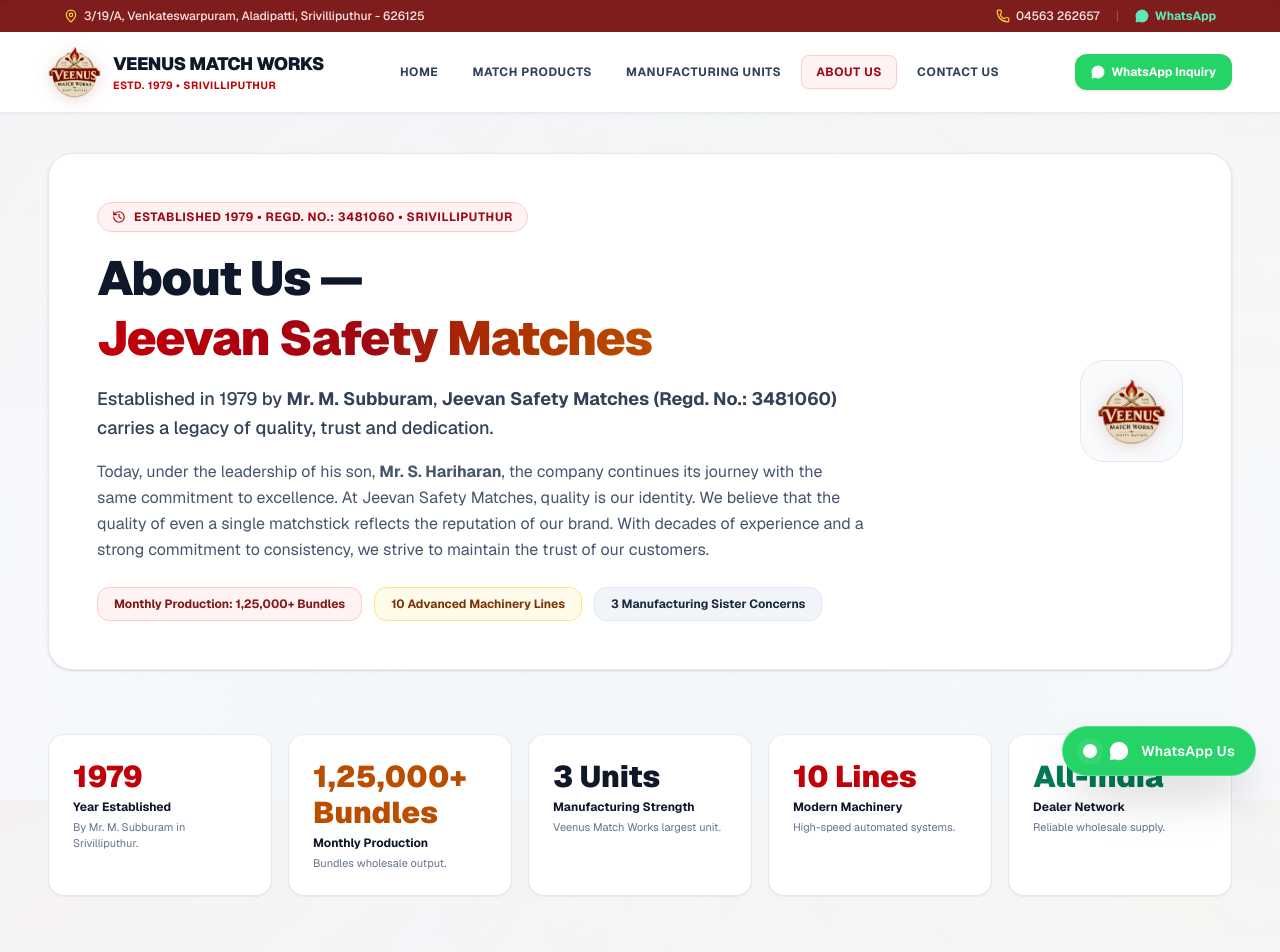
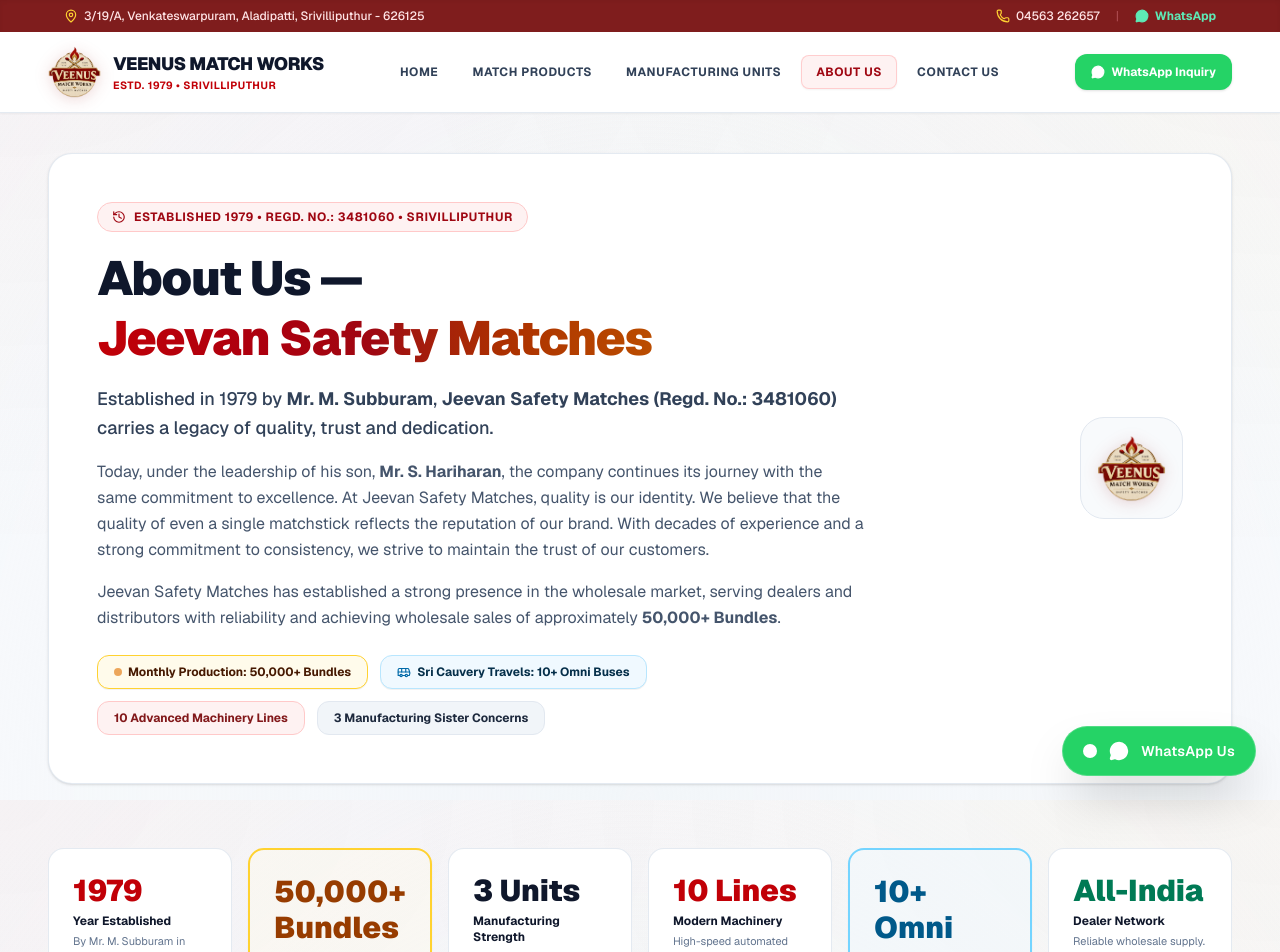
Before and after one commit to veenusmatchworks/jeevan-safety-matches, a Next.js app: page /about in a window 1280 px wide. Shown: the top 952 px of the page. Built offline with nearby package versions, Linux system fonts and the light colour scheme.

Commit message:
feat: add Sri Cauvery Travels, reduce monthly sales to 50k, and remove all lorry mentions

```diff
--- a/app/about/page.tsx
+++ b/app/about/page.tsx
@@ -18,7 +18,8 @@ import {
   Factory,
   Cog,
   Layers,
-  Sparkles
+  Sparkles,
+  Bus
 } from 'lucide-react';
 import { VeenusLogo } from '@/components/VeenusLogo';
 import { useFactory } from '@/context/FactoryContext';
@@ -72,11 +73,20 @@ export default function AboutPage() {
               Today, under the leadership of his son, <strong>Mr. S. Hariharan</strong>, the company continues its journey with the same commitment to excellence. At Jeevan Safety Matches, quality is our identity. We believe that the quality of even a single matchstick reflects the reputation of our brand. With decades of experience and a strong commitment to consistency, we strive to maintain the trust of our customers.
             </p>
 
+            <p className="text-sm sm:text-base text-slate-600 leading-relaxed">
+              Jeevan Safety Matches has established a strong presence in the wholesale market, serving dealers and distributors with reliability and achieving wholesale sales of approximately <strong>{companyContact.monthlyProduction || '50,000+ Bundles'}</strong>.
+            </p>
+
             <div className="pt-2 flex flex-wrap items-center gap-3">
+              <div className="px-4 py-2 rounded-xl bg-amber-50 border border-amber-300 text-amber-950 text-xs font-bold flex items-center gap-1.5 shadow-2xs">
+                <span className="w-2 h-2 rounded-full bg-amber-600 animate-pulse"></span>
+                <span>Monthly Production: {companyContact.monthlyProduction || '50,000+ Bundles'}</span>
+              </div>
+              <div className="px-4 py-2 rounded-xl bg-sky-50 border border-sky-200 text-sky-950 text-xs font-bold flex items-center gap-1.5 shadow-2xs">
+                <Bus className="w-3.5 h-3.5 text-sky-700" />
+                <span>Sri Cauvery Travels: {companyContact.cauveriTravelsFleet || '10+ Omni Buses'}</span>
+              </div>
               <div className="px-4 py-2 rounded-xl bg-red-50 border border-red-200 text-red-900 text-xs font-bold">
-                Monthly Production: {companyContact.monthlyProduction || '1,25,000+ Bundles'}
-              </div>
-              <div className="px-4 py-2 rounded-xl bg-amber-50 border border-amber-200 text-amber-900 text-xs font-bold">
                 10 Advanced Machinery Lines
               </div>
               <div className="px-4 py-2 rounded-xl bg-slate-100 border border-slate-200 text-slate-800 text-xs font-bold">
@@ -91,19 +101,19 @@ export default function AboutPage() {
         </div>
 
         {/* ============================================================== */}
-        {/* 2. FIVE KEY METRICS CARDS (With Monthly Production)            */}
+        {/* 2. KEY METRICS CARDS (Monthly Production, Units & Travels)     */}
         {/* ============================================================== */}
-        <div className="grid grid-cols-2 lg:grid-cols-5 gap-4">
+        <div className="grid grid-cols-2 lg:grid-cols-6 gap-4">
           <div className="p-6 rounded-2xl bg-white border border-slate-200/90 shadow-2xs space-y-1">
             <div className="text-3xl font-black text-red-700">1979</div>
             <div className="text-xs font-bold text-slate-900">Year Established</div>
             <p className="text-[11px] text-slate-500">By Mr. M. Subburam in Srivilliputhur.</p>
           </div>
 
-          <div className="p-6 rounded-2xl bg-white border border-slate-200/90 shadow-2xs space-y-1">
-            <div className="text-2xl sm:text-3xl font-black text-amber-700">{companyContact.monthlyProduction || '1,25,000+'}</div>
-            <div className="text-xs font-bold text-slate-900">Monthly Production</div>
-            <p className="text-[11px] text-slate-500">Bundles wholesale output.</p>
+          <div className="p-6 rounded-2xl bg-amber-50/40 border-2 border-amber-300 shadow-xs space-y-1">
+            <div className="text-2xl sm:text-3xl font-black text-amber-800">{companyContact.monthlyProduction || '50,000+'}</div>
+            <div className="text-xs font-bold text-slate-900">Monthly Sales</div>
+            <p className="text-[11px] text-slate-500">50K+ wholesale bundles.</p>
           </div>
 
           <div className="p-6 rounded-2xl bg-white border border-slate-200/90 shadow-2xs space-y-1">
@@ -118,7 +128,13 @@ export default function AboutPage() {
             <p className="text-[11px] text-slate-500">High-speed automated systems.</p>
           </div>
 
-          <div className="p-6 rounded-2xl bg-white border border-slate-200/90 shadow-2xs space-y-1 col-span-2 lg:col-span-1">
+          <div className="p-6 rounded-2xl bg-sky-50/40 border-2 border-sky-300 shadow-xs space-y-1">
+            <div className="text-2xl sm:text-3xl font-black text-sky-800">{companyContact.cauveriTravelsFleet || '10+ Buses'}</div>
+            <div className="text-xs font-bold text-slate-900">Sri Cauvery Travels</div>
+            <p className="text-[11px] text-slate-500">Omni bus passenger fleet.</p>
+          </div>
+
+          <div className="p-6 rounded-2xl bg-white border border-slate-200/90 shadow-2xs space-y-1">
             <div className="text-3xl font-black text-emerald-700">All-India</div>
             <div className="text-xs font-bold text-slate-900">Dealer Network</div>
             <p className="text-[11px] text-slate-500">Reliable wholesale supply.</p>
@@ -230,7 +246,7 @@ export default function AboutPage() {
 
               <div className="pt-4 mt-6 border-t border-slate-200 flex items-center justify-between text-xs">
                 <span className="text-slate-500">Active Production:</span>
-                <span className="font-bold text-amber-800">{companyContact.monthlyProduction || '1,25,000+ Bundles'} / Month</span>
+                <span className="font-bold text-amber-800">{companyContact.monthlyProduction || '50,000+ Bundles'} / Month</span>
               </div>
             </div>
           </div>
@@ -393,7 +409,61 @@ export default function AboutPage() {
         </div>
 
         {/* ============================================================== */}
-        {/* 6. CONCLUSION & DIRECT ACTION BANNER                           */}
+        {/* 6. EXPANSION BEYOND MATCHES — SRI CAUVERY TRAVELS              */}
+        {/* ============================================================== */}
+        <div className="bg-white p-8 sm:p-12 rounded-3xl border border-slate-200/90 shadow-sm space-y-8">
+          <div className="max-w-3xl space-y-3">
+            <span className="text-xs font-bold uppercase tracking-wider text-sky-800 bg-sky-50 px-3 py-1 rounded-full border border-sky-200 flex items-center gap-1.5 w-fit">
+              <Bus className="w-3.5 h-3.5 text-sky-700" />
+              <span>Omni Bus Transportation Division</span>
+            </span>
+            <h2 className="text-2xl sm:text-4xl font-extrabold text-slate-900">
+              Expanding Beyond Matches &mdash; Sri Cauvery Travels
+            </h2>
+            <p className="text-sm sm:text-base text-slate-600 leading-relaxed">
+              Expanding beyond the matches industry under the leadership of <strong>Mr. S. Hariharan</strong>, we entered the omni bus transportation sector under the name <strong>Sri Cauvery Travels</strong>, which currently operates an active fleet of <strong>more than 10 omni buses</strong>.
+            </p>
+            <p className="text-sm sm:text-base text-slate-600 leading-relaxed">
+              Through our commitment to quality, advanced infrastructure, and continuous expansion into new industries, we remain dedicated to building a strong legacy for the future.
+            </p>
+          </div>
+
+          <div className="p-6 sm:p-8 rounded-3xl bg-gradient-to-r from-sky-950 via-slate-900 to-sky-900 text-white shadow-lg space-y-6">
+            <div className="flex flex-col sm:flex-row sm:items-center justify-between gap-4 border-b border-white/10 pb-6">
+              <div className="flex items-center gap-4">
+                <div className="w-14 h-14 rounded-2xl bg-sky-500/20 border border-sky-400/30 flex items-center justify-center text-sky-400 shrink-0">
+                  <Bus className="w-7 h-7" />
+                </div>
+                <div>
+                  <h3 className="text-xl sm:text-2xl font-black text-white">Sri Cauvery Travels</h3>
+                  <p className="text-xs text-sky-200">Sister Division of Jeevan Safety Matches &bull; Est. 2026</p>
+                </div>
+              </div>
+              <div className="px-5 py-2.5 rounded-2xl bg-white/10 border border-white/20 text-center sm:text-right shrink-0">
+                <span className="text-2xl font-black text-sky-300 block">{companyContact.cauveriTravelsFleet || '10+ Omni Buses'}</span>
+                <span className="text-[10px] text-sky-200 uppercase tracking-wider font-semibold">Active Omni Bus Fleet</span>
+              </div>
+            </div>
+
+            <div className="grid grid-cols-1 sm:grid-cols-3 gap-4 text-xs text-sky-100">
+              <div className="p-4 rounded-2xl bg-white/5 border border-white/10 space-y-1">
+                <span className="text-white font-bold block text-sm">Modern Omni Bus Fleet</span>
+                <p className="text-[11px] text-sky-200">Well-maintained, reliable passenger omni buses operating across key intercity routes.</p>
+              </div>
+              <div className="p-4 rounded-2xl bg-white/5 border border-white/10 space-y-1">
+                <span className="text-white font-bold block text-sm">Under Executive Leadership</span>
+                <p className="text-[11px] text-sky-200">Spearheaded by Mr. S. Hariharan, continuing our family legacy of trust and operational excellence.</p>
+              </div>
+              <div className="p-4 rounded-2xl bg-white/5 border border-white/10 space-y-1">
+                <span className="text-white font-bold block text-sm">Dedication to Quality</span>
+                <p className="text-[11px] text-sky-200">Translating the same dedication to quality from safety matches manufacturing into passenger travel.</p>
+              </div>
+            </div>
+          </div>
+        </div>
+
+        {/* ============================================================== */}
+        {/* 7. CONCLUSION & DIRECT ACTION BANNER                           */}
         {/* ============================================================== */}
         <div className="bg-gradient-to-r from-red-900 via-red-800 to-rose-950 p-8 sm:p-12 rounded-3xl text-white shadow-xl space-y-6">
           <div className="max-w-3xl space-y-3">
--- a/app/control-center-x7k9/page.tsx
+++ b/app/control-center-x7k9/page.tsx
@@ -1546,7 +1546,7 @@ Office Hotline: ${companyContact.phoneDisplay} | WhatsApp: ${companyContact.what
                       type="text"
                       value={contactForm.monthlyProduction || ''}
                       onChange={(e) => setContactForm({ ...contactForm, monthlyProduction: e.target.value })}
-                      placeholder="e.g. 1,25,000+ Bundles"
+                      placeholder="e.g. 50,000+ Bundles"
                       className="w-full px-4 py-3 rounded-xl bg-white border border-amber-300 focus:outline-none focus:border-amber-600 font-bold text-slate-900"
                     />
                     <p className="text-[10px] text-slate-500 mt-1">Appears on Home page stats bar &amp; About page metrics</p>
@@ -1558,7 +1558,7 @@ Office Hotline: ${companyContact.phoneDisplay} | WhatsApp: ${companyContact.what
                       type="text"
                       value={contactForm.monthlyProductionDisplay || ''}
                       onChange={(e) => setContactForm({ ...contactForm, monthlyProductionDisplay: e.target.value })}
-                      placeholder="e.g. 1,25,000+ Bundles / Month"
+                      placeholder="e.g. 50,000+ Bundles / Month (50K Sales)"
                       className="w-full px-4 py-3 rounded-xl bg-white border border-slate-200 focus:outline-none focus:border-red-700 text-slate-900"
                     />
                     <p className="text-[10px] text-slate-500 mt-1">Appears in leadership &amp; production highlights</p>
@@ -1715,6 +1715,37 @@ Office Hotline: ${companyContact.phoneDisplay} | WhatsApp: ${companyContact.what
                 </div>
               </div>
 
+              {/* --- Section: Sri Cauvery Travels (Omni Bus Transportation) --- */}
+              <div className="p-5 rounded-2xl bg-sky-50/60 border border-sky-200/80 space-y-4">
+                <div className="flex items-center gap-2">
+                  <span className="w-2.5 h-2.5 rounded-full bg-sky-600"></span>
+                  <h4 className="font-bold text-slate-900 text-sm">Sri Cauvery Travels (Omni Bus Passenger Fleet)</h4>
+                </div>
+                <div className="grid grid-cols-1 sm:grid-cols-2 gap-4">
+                  <div>
+                    <label className="block font-bold text-slate-700 mb-1">Active Omni Bus Fleet Count *</label>
+                    <input
+                      type="text"
+                      value={contactForm.cauveriTravelsFleet || ''}
+                      onChange={(e) => setContactForm({ ...contactForm, cauveriTravelsFleet: e.target.value })}
+                      placeholder="e.g. 10+ Omni Buses"
+                      className="w-full px-4 py-3 rounded-xl bg-white border border-sky-300 focus:outline-none focus:border-sky-600 font-bold text-slate-900"
+                    />
+                    <p className="text-[10px] text-slate-500 mt-1">Appears in website footer, About metrics &amp; expansion showcase</p>
+                  </div>
+                  <div>
+                    <label className="block font-bold text-slate-700 mb-1">Division Summary / Fleet Scope</label>
+                    <input
+                      type="text"
+                      value={contactForm.cauveriTravelsSummary || ''}
+                      onChange={(e) => setContactForm({ ...contactForm, cauveriTravelsSummary: e.target.value })}
+                      placeholder="e.g. Entered the omni bus transportation sector under the name Sri Cauvery Travels, operating a modern fleet of more than 10 omni buses."
+                      className="w-full px-4 py-3 rounded-xl bg-white border border-slate-200 focus:outline-none focus:border-sky-600 text-slate-900"
+                    />
+                  </div>
+                </div>
+              </div>
+
               <div className="pt-2 flex items-center justify-end">
                 <button
                   type="submit"
--- a/app/page.tsx
+++ b/app/page.tsx
@@ -106,8 +106,8 @@ export default function HomePage() {
                   <div className="text-xs text-slate-500 font-semibold">Moisture-Proof Matches</div>
                 </div>
                 <div>
-                  <div className="text-2xl sm:text-3xl font-black text-amber-700">{companyContact.monthlyProduction || '1,25,000+'}</div>
-                  <div className="text-xs text-slate-500 font-semibold">Monthly Production</div>
+                  <div className="text-2xl sm:text-3xl font-black text-amber-700">{companyContact.monthlyProduction || '50,000+'}</div>
+                  <div className="text-xs text-slate-500 font-semibold">Monthly Production (50K Sales)</div>
                 </div>
               </div>
             </div>
@@ -529,7 +529,7 @@ export default function HomePage() {
               </p>
 
               <p className="text-sm text-slate-600 leading-relaxed">
-                At Jeevan Safety Matches, quality is our identity. We believe that the quality of even a single matchstick reflects the reputation of our brand. With decades of experience and a strong commitment to consistency, we strive to maintain the trust of our customers across every wholesale market and retail dealership.
+                At Jeevan Safety Matches, quality is our identity. We believe that the quality of even a single matchstick reflects the reputation of our brand. With decades of experience and a strong commitment to consistency, we strive to maintain the trust of our customers across every wholesale market and retail dealership, achieving wholesale sales and production of approximately <strong>{companyContact.monthlyProduction || '50,000+ Bundles'}</strong>.
               </p>
 
               <div className="grid grid-cols-2 sm:grid-cols-4 gap-3 pt-2">
@@ -538,25 +538,25 @@ export default function HomePage() {
                   <div className="text-[11px] font-bold text-slate-900">Mr. M. Subburam</div>
                   <p className="text-[10px] text-slate-500">Established founder</p>
                 </div>
-                <div className="p-3.5 rounded-2xl bg-slate-50 border border-slate-200">
-                  <div className="text-amber-700 font-black text-base sm:text-lg mb-0.5">{companyContact.monthlyProduction || '1,25,000+'}</div>
-                  <div className="text-[11px] font-bold text-slate-900">Monthly Output</div>
-                  <p className="text-[10px] text-slate-500">Bundles wholesale scale</p>
+                <div className="p-3.5 rounded-2xl bg-amber-50/50 border border-amber-300">
+                  <div className="text-amber-800 font-black text-base sm:text-lg mb-0.5">{companyContact.monthlyProduction || '50,000+'}</div>
+                  <div className="text-[11px] font-bold text-slate-900">Monthly Sales</div>
+                  <p className="text-[10px] text-slate-500">50K+ wholesale bundles</p>
                 </div>
                 <div className="p-3.5 rounded-2xl bg-slate-50 border border-slate-200">
                   <div className="text-slate-900 font-black text-base sm:text-lg mb-0.5">3 Units</div>
                   <div className="text-[11px] font-bold text-slate-900">Manufacturing Base</div>
                   <p className="text-[10px] text-slate-500">Srivilliputhur plants</p>
                 </div>
-                <div className="p-3.5 rounded-2xl bg-slate-50 border border-slate-200">
-                  <div className="text-emerald-700 font-black text-base sm:text-lg mb-0.5">100%</div>
-                  <div className="text-[11px] font-bold text-slate-900">Carbonized</div>
-                  <p className="text-[10px] text-slate-500">Damp-proof ignition</p>
+                <div className="p-3.5 rounded-2xl bg-sky-50/50 border border-sky-300">
+                  <div className="text-sky-800 font-black text-base sm:text-lg mb-0.5">{companyContact.cauveriTravelsFleet || '10+ Buses'}</div>
+                  <div className="text-[11px] font-bold text-slate-900">Sri Cauvery Travels</div>
+                  <p className="text-[10px] text-slate-500">Omni bus fleet</p>
                 </div>
               </div>
 
               <div className="pt-1 flex flex-wrap items-center gap-2 text-xs text-slate-600">
-                <span className="font-bold text-slate-800">3 Sister Concerns:</span>
+                <span className="font-bold text-slate-800">Group &amp; Sister Divisions:</span>
                 <span className="px-3 py-1 rounded-full bg-red-50 text-red-800 border border-red-200 font-bold text-[11px]">
                   Veenus Match Works (Largest Unit)
                 </span>
@@ -565,6 +565,9 @@ export default function HomePage() {
                 </span>
                 <span className="px-3 py-1 rounded-full bg-slate-100 text-slate-700 border border-slate-200 font-semibold text-[11px]">
                   The Cauveri Matches
+                </span>
+                <span className="px-3 py-1 rounded-full bg-sky-50 text-sky-800 border border-sky-200 font-bold text-[11px]">
+                  Sri Cauvery Travels (10+ Omni Buses)
                 </span>
               </div>
 
--- a/components/Footer.tsx
+++ b/components/Footer.tsx
@@ -95,7 +95,15 @@ export const Footer = () => {
                   <span>The Cauveri Matches (Sister Concern)</span>
                 </li>
                 <li className="flex items-center gap-1.5">
+                  <span className="w-1.5 h-1.5 rounded-full bg-sky-400"></span>
+                  <span>Sri Cauvery Travels (Fleet of 10+ Omni Buses)</span>
+                </li>
+                <li className="flex items-center gap-1.5">
                   <span className="w-1.5 h-1.5 rounded-full bg-emerald-400"></span>
+                  <span>Monthly Production: {companyContact.monthlyProduction || '50,000+ Bundles'}</span>
+                </li>
+                <li className="flex items-center gap-1.5">
+                  <span className="w-1.5 h-1.5 rounded-full bg-purple-400"></span>
                   <span>10 Advanced High-Speed Machinery Lines</span>
                 </li>
               </ul>
--- a/context/FactoryContext.tsx
+++ b/context/FactoryContext.tsx
@@ -59,7 +59,7 @@ const STORAGE_KEYS = {
   INQUIRIES: 'vmw_inquiries_v2',
   INVENTORY: 'vmw_inventory_v2',
   MACHINERY: 'vmw_machinery_v2',
-  CONTACT: 'vmw_contact_v2'
+  CONTACT: 'vmw_contact_v3'
 };
 
 export const FactoryProvider: React.FC<{ children: React.ReactNode }> = ({ children }) => {
--- a/lib/data.ts
+++ b/lib/data.ts
@@ -207,9 +207,11 @@ export const COMPANY_CONTACT = {
   manufacturingUnitsCount: '3 Manufacturing Units',
   infrastructureSummary: '3 Industrial Plants & 10 Machinery Lines',
   distributionNetwork: 'All-India Wholesale Network',
-  monthlyProduction: '1,25,000+ Bundles',
-  monthlyProductionDisplay: '1,25,000+ Bundles / Month',
-  monthlyProductionDescription: 'Large-scale monthly production capacity across our 3 manufacturing plants.',
+  monthlyProduction: '50,000+ Bundles',
+  monthlyProductionDisplay: '50,000+ Bundles / Month (50K Sales)',
+  monthlyProductionDescription: 'Consistent wholesale production capacity of approximately 50,000 bundles across our manufacturing plants.',
+  cauveriTravelsFleet: '10+ Omni Buses',
+  cauveriTravelsSummary: 'Entered the omni bus transportation sector under the name Sri Cauvery Travels, operating a modern fleet of more than 10 omni buses.',
   establishedYear: '1979',
   founder: 'Mr. M. Subburam (Established 1979)',
   founderName: 'Mr. M. Subburam',
```
